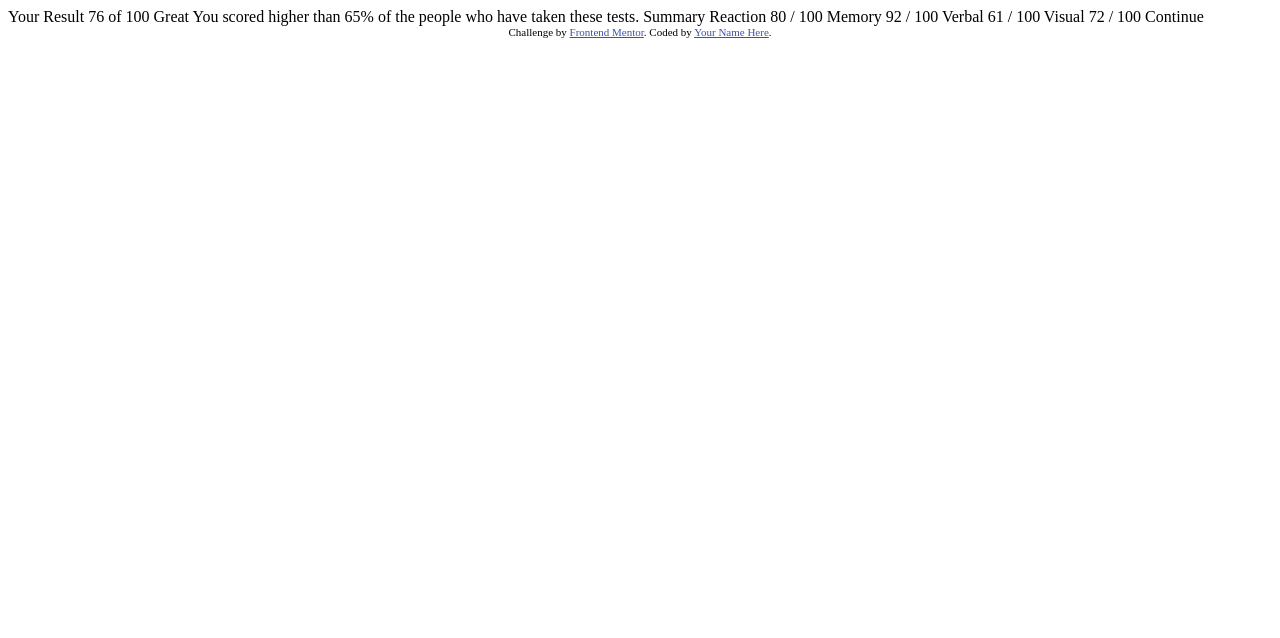
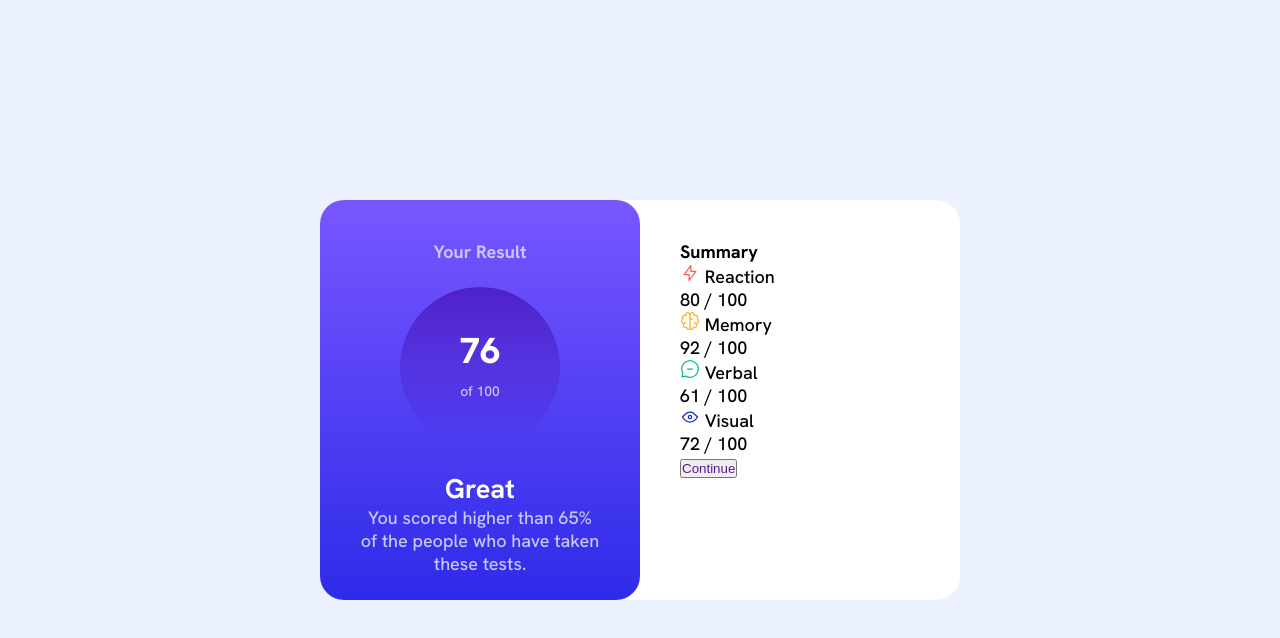
Before and after one commit to tohri-aa/results-summary, a plain HTML site: page index.html in a window 1280 px wide. Drawn offline with Linux system fonts and the light colour scheme.

Commit message:
Still making corrections

```diff
--- /dev/null
+++ b/css/styles.css
@@ -0,0 +1,319 @@
+@import url('https://fonts.googleapis.com/css2?family=Hanken+Grotesk:wght@500;700;800&display=swap');
+
+:root{
+    --light-red: hsl(0, 100%, 67%);
+    --orangey-yellow: hsl(39, 100%, 56%);
+    --green-teal: hsl(166, 100%, 37%);
+    --cobalt-blue: hsl(234, 85%, 45%);
+    --light-slateblue-bg-gd: hsl(252, 100%, 67%);
+    --light-royalblue-bg-gd: hsl(241, 81%, 54%);
+    --violet-blue-c-gd: hsla(256, 72%, 46%, 1);
+    --persian-blue-c-gd: hsla(241, 72%, 46%, 0);
+    --white: hsl(0, 0%, 100%);
+    --pale-blue: hsl(221, 100%, 96%);
+    --light-lavender: hsl(241, 100%, 89%);
+    --dark-gray-blue: hsl(224, 30%, 27%);
+    font-family: 'hanken grotesk', sans-serif;
+    font-size: 1.125em;
+}
+
+*{
+    box-sizing: border-box;
+    margin: 0;
+    padding: 0;
+}
+
+a{
+    text-decoration: none;
+}
+
+body{
+   background-color: var(--pale-blue);
+}
+
+.card-container{
+    background-color: var(--white);
+    width: 640px;
+    height: 400px;
+    margin-right: auto;
+    margin-left: auto;
+    margin-top: 200px;
+    border-radius: 24px;
+    display: flex;
+    flex-direction: row;
+}
+
+.result-container{
+    background-image: linear-gradient(hsl(252, 100%, 67%), hsl(241, 81%, 54%));
+    border-radius: 24px;
+    padding: 40px 40px 0px 40px;
+    text-align: center;
+    width: 50%;
+}
+
+.result-header{
+    color: var(--light-lavender);
+    font-weight: 700;
+}
+
+.summary-container{
+    width: 50%;
+    padding: 40px 40px 0px 40px;
+}
+
+.result-body{
+    height: 160px;
+    width: 160px;
+    border-radius: 50%;
+    background-image: linear-gradient(hsla(256, 72%, 46%, 1), hsla(241, 72%, 46%, 0));
+    display: inline-block;
+    margin-top: 24px;
+    margin-bottom: 24px;
+}
+
+.result-body h1{
+    color: var(--white);
+    font-weight: 800;
+    margin-top: 40px;
+    margin-bottom: 8px;
+}
+
+.result-body p{
+    color: var(--light-lavender
+    );
+    font-size: 0.77rem;
+}
+
+.result-footer h2{
+    color: var(--white);
+    font-weight: 700;
+}
+
+.result-footer p{
+    color: var(--light-lavender);
+    font-weight: 500;
+}
+
+
+
+/* body{
+    background-color: var(--pale-blue
+    );
+    margin: 0 auto;
+}
+
+.card-container{
+    background-color: var(--orangey-yellow);
+    display: grid;
+    grid-template-columns: repeat(3, 1fr);
+    width: 624px;
+    height: 320px;
+    border-radius: 24px;
+    margin-top: 160px;
+    margin-left: auto;
+    margin-right: auto;
+}
+
+.left-container{
+    background-image: linear-gradient(hsl(252, 100%, 67%), hsl(241, 81%, 54%));
+    border-radius: 24px;
+    padding: 8px 40px 40px 40px;
+    text-align: center;
+}
+
+.left-container .part-one h4{
+    color: var(--light-lavender);
+    font-weight: 700;
+}
+
+.left-container .part-two{
+    height: 160px;
+    width: 160px;
+    border-radius: 50%;
+    background-image: linear-gradient(hsla(256, 72%, 46%, 1), hsla(241, 72%, 46%, 0));
+    display: inline-block;
+    margin-top: 8px;
+    margin-bottom: 8px;
+}
+
+.left-container .part-two
+h1{
+    color: var(--white);
+    font-weight: 800;
+}
+
+.left-container .part-two
+p{
+    color: var(--light-lavender
+    );
+    font-size: 0.77rem;
+}
+
+.left-container .part-three
+h2{
+    color: var(--white);
+    font-weight: 700;
+}
+
+.left-container .part-three
+p{
+    color: var(--light-lavender);
+    font-weight: 500;
+}
+
+.right-container{
+    background-color: var(--white);
+    border-top-left-radius: 0px;
+    border-top-right-radius: 16px;
+    border-bottom-right-radius: 16px;
+    border-bottom-left-radius: 0px;
+    padding: 8px 40px 0px 40px;
+}
+
+.summary h4{
+    color: var(--dark-gray-blue)
+}
+
+.reaction{
+    display: flex;
+    align-items: center;
+    background-color: hsla(0, 100%, 67%, 0.1);
+    padding: 0px 8px 0px 8px;
+    margin: 0px 0px 16px 0px;
+    border-radius: 8px;
+    width: 240px;
+    height: 48px;
+}
+
+.reaction p{
+    margin-left: 48px;
+    color: var(--dark-gray-blue);
+}
+
+.reaction .span-one{
+    color: var(--light-red);
+    margin-left: 8px;
+}
+
+.reaction .span-two{
+    color:  hsla(224, 30%, 27%, 0.4);
+}
+
+.r-img2{
+    display: flex;
+    padding: 0px;
+    margin: 0px;
+}
+
+.memory{
+    display: flex;
+    align-items: center;
+    background-color: hsla(39, 100%, 56%, 0.1);
+    padding: 0px 8px 0px 8px;
+    margin: 0px 0px 16px 0px;
+    border-radius: 8px;
+    width: 240px;
+    height: 48px;
+}
+
+.memory p{
+    margin-left: 48px;
+    color: var(--dark-gray-blue);
+}
+
+.memory .span-one{
+    color: var(--orangey-yellow);
+    margin-left: 8px;
+}
+
+.memory .span-two{
+    color:  hsla(224, 30%, 27%, 0.4);
+}
+
+.m-img2{
+    display: flex;
+    padding: 0px;
+    margin: 0px;
+}
+
+.verbal{
+    display: flex;
+    align-items: center;
+    background-color: hsla(166, 100%, 37%, 0.1);
+    padding: 0px 8px 0px 8px;
+    margin: 0px 0px 16px 0px;
+    border-radius: 8px;
+    width: 240px;
+    height: 48px;
+}
+
+.verbal p{
+    margin-left: 62px;
+    color: var(--dark-gray-blue);
+}
+
+.verbal .span-one{
+    color: var(--green-teal);
+    margin-left: 8px;
+}
+
+.verbal .span-two{
+    color:  hsla(224, 30%, 27%, 0.4);
+}
+
+.ve-img2{
+    display: flex;
+    padding: 0px;
+    margin: 0px;
+}
+
+.visual{
+    display: flex;
+    align-items: center;
+    background-color: hsla(234, 85%, 45%, 0.1);
+    padding: 0px 8px 0px 8px;
+    margin: 0px 0px 16px 0px;
+    border-radius: 8px;
+    width: 240px;
+    height: 48px;
+}
+
+.visual p{
+    margin-left: 64px;
+    color: var(--dark-gray-blue);
+}
+
+.visual .span-one{
+    color: var(--cobalt-blue);
+    margin-left: 8px;
+}
+
+.visual .span-two{
+    color:  hsla(224, 30%, 27%, 0.4);
+}
+
+.vi-img2{
+    display: flex;
+    padding: 0px;
+    margin: 0px;
+}
+
+button{
+    width: 240px;
+    background-color: var(--dark-gray-blue);
+    border-radius: 50px;
+    border-style: none;
+    margin-top: 32px;
+    padding: 4px 0px;
+}
+
+button > a{
+    color: var(--white);
+    font-weight: 700;
+}
+
+@media screen and (max-width: 480px) {
+    .card-container{
+    }
+
+} */
--- a/index.html
+++ b/index.html
@@ -2,46 +2,80 @@
 <html lang="en">
 <head>
   <meta charset="UTF-8">
-  <meta name="viewport" content="width=device-width, initial-scale=1.0"> <!-- displays site properly based on user's device -->
+  <meta name="viewport" content="width=device-width, initial-scale=1.0">
 
   <link rel="icon" type="image/png" sizes="32x32" href="./assets/images/favicon-32x32.png">
 
-  <title>Frontend Mentor | Results summary component</title>
+  <link rel="preconnect" href="https://fonts.googleapis.com">
+  <link rel="preconnect" href="https://fonts.gstatic.com" crossorigin>
+  <link href="https://fonts.googleapis.com/css2?family=Hanken+Grotesk:wght@500;700;800&display=swap" rel="stylesheet">
 
-  <!-- Feel free to remove these styles or customise in your own stylesheet 👍 -->
-  <style>
-    .attribution { font-size: 11px; text-align: center; }
-    .attribution a { color: hsl(228, 45%, 44%); }
-  </style>
+  <link rel="stylesheet" href="./css/styles.css">
+
+  <title>Results summary component</title>
+
 </head>
 <body>
+  <div class="card-container">
+    <div class="result-container">
+      <div class="result-header">
+        <h4>Your Result</h4>
+      </div>
 
-  Your Result
-  76
-  of 100
+      <span class="result-body">
+        <h1>76</h1>
+        <p>of 100</p>
+      </span>
 
-  Great
-  You scored higher than 65% of the people who have taken these tests.
+      <div class="result-footer">
+        <h2>Great</h2>
+        <p>You scored higher than 65% of the people who have taken these tests.</p>
+      </div>
+    </div>
 
-  Summary
+    <div class="summary-container">
+      <div class="summary-header">
+        <h4>Summary</h4>
+      </div>
 
-  Reaction
-  80 / 100
+      <div class="summary-items reaction">
+        <div class="r-img">
+          <img src="./assets/images/icon-reaction.svg" alt="reaction icon">
+          <span>Reaction</span>
+        </div>
+        <p class="score">80 <span class="total">/ 100</span></p>
+      </div>
 
-  Memory
-  92 / 100
+      <div class="summary-items memory">
+        <div class="m-img">
+          <img src="./assets/images/icon-memory.svg" alt="memory icon">
+          <span>Memory</span>
+        </div>
+        <p class="score">92 <span class="total">/ 100</span></p>
+      </div>
 
-  Verbal
-  61 / 100
+      <div class="summary-items verbal">
+        <div class="ve-img">
+          <img src="./assets/images/icon-verbal.svg" alt="verbal icon">
+          <span>Verbal</span>
+        </div>
+        <p class="score">61 <span class="total">/ 100</span></p>
+      </div>
 
-  Visual
-  72 / 100
+      <div class="summary-items visual">
+        <div class="vi-img">
+          <img src="./assets/images/icon-visual.svg" alt="visual icon">
+          <span>Visual</span>
+        </div>
+        <p class="score">72 <span class="total">/ 100</span></p>
+      </div>
 
-  Continue
-
-  <div class="attribution">
-    Challenge by <a href="https://www.frontendmentor.io?ref=challenge" target="_blank">Frontend Mentor</a>.
-    Coded by <a href="#">Your Name Here</a>.
+      <button>
+        <a href="">
+          <p>Continue</p>
+        </a>
+      </button>
+    </div>
   </div>
 </body>
 </html>
```
